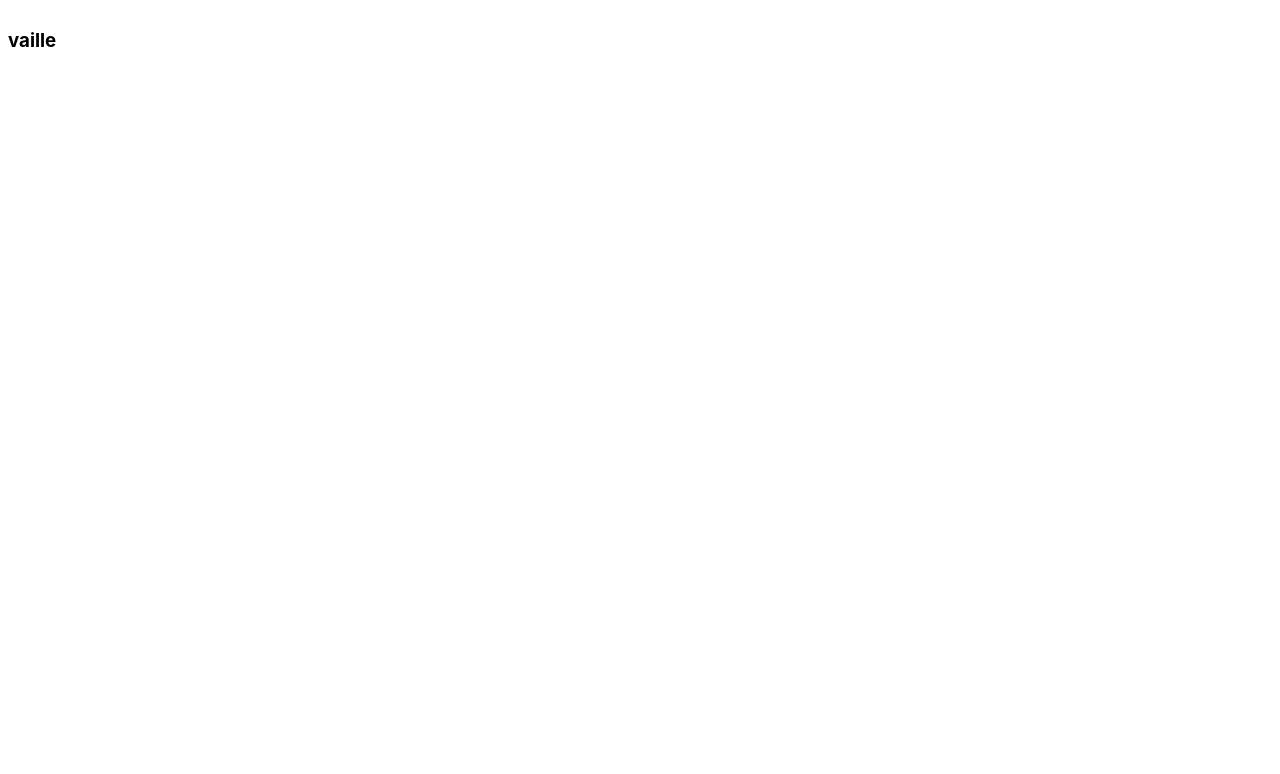
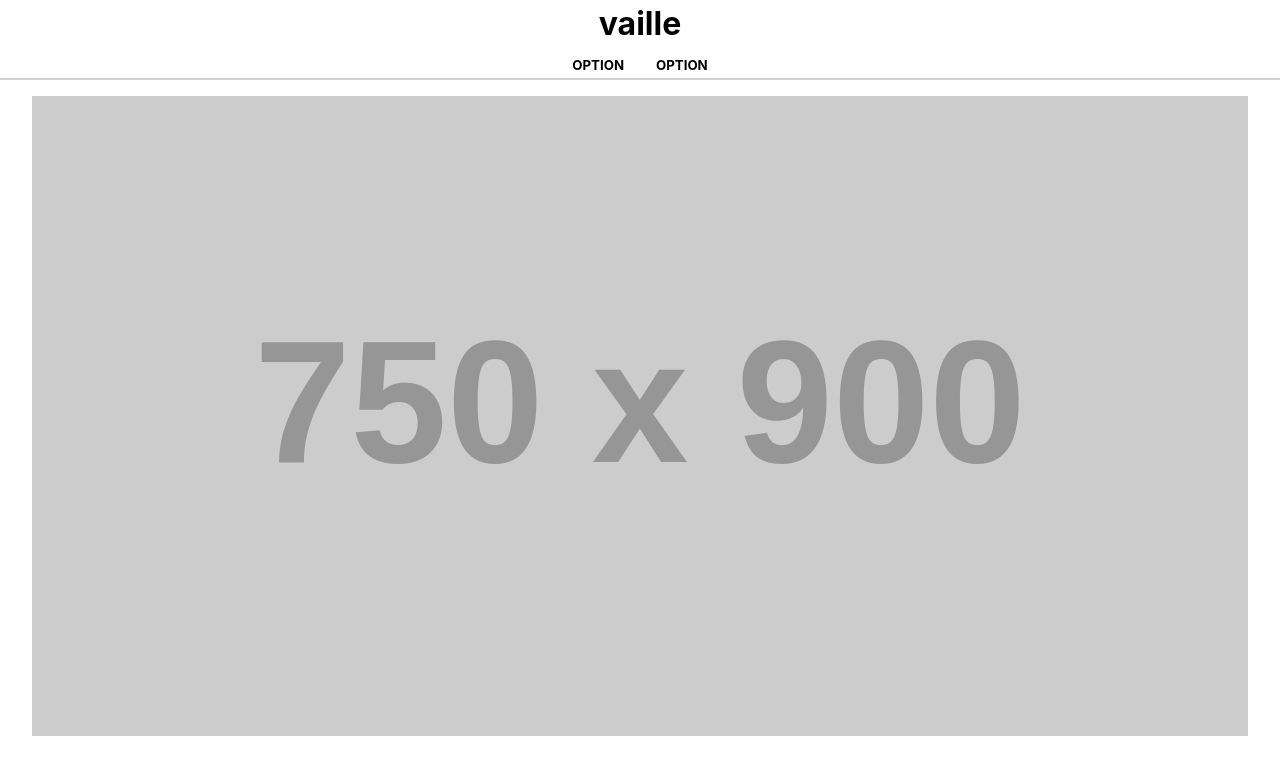
Before and after one commit to jackstasiulis/vaille-2024, a React (Vite) app: page / in a window 1280 px wide. Shown: the top 774 px of the page. Built offline with nearby package versions, Linux system fonts and the light colour scheme.

Commit message:
built basic navbar and hero section structures

```diff
--- a/src/App.jsx
+++ b/src/App.jsx
@@ -1,11 +1,13 @@
 import './App.scss'
+import Hero from './Components/Hero/Hero'
 import Navbar from './Components/Navbar/Navbar'
 
-function App() {
+const App = () => {
 
   return (
     <>
       <Navbar />
+      <Hero />
     </>
   )
 }
--- a/src/App.scss
+++ b/src/App.scss
@@ -1,3 +1,17 @@
+@use './Styles/variables.scss' as *;
+@use './Styles/mixins.scss' as *;
+
+*{
+  margin: 0;
+  padding: 0;
+  box-sizing: border-box;
+  // ::selection{
+  //     color: hotpink;
+  // }
+    // max-width: 100%;
+    // overflow-x: hidden;
+}
+
 :root {
   font-family: Inter, system-ui, Avenir, Helvetica, Arial, sans-serif;
   line-height: 1.5;
--- a/src/Components/Hero/Hero.jsx
+++ b/src/Components/Hero/Hero.jsx
@@ -0,0 +1,17 @@
+import './Hero.scss'
+
+const Hero = () => {
+
+  return (
+    <>
+        <section className='hero'>
+            <div className='hero__image--container'>
+                <img className='hero__image' src="https://placehold.co/750x900" alt="main page hero image" />
+            </div>
+
+        </section>
+    </>
+  )
+}
+
+export default Hero
--- a/src/Components/Hero/Hero.scss
+++ b/src/Components/Hero/Hero.scss
@@ -0,0 +1,27 @@
+@use '../../Styles/variables' as *;
+@use '../../Styles/mixins' as *;
+
+.hero{
+    width: 100%;
+    margin: 5rem 0rem 0rem 0rem;
+    // display: flex;
+    // justify-content: center;
+
+    &__image{
+        object-fit: cover;
+        width: 95%;
+        max-width: 80rem;
+        @include tablet{
+            height: 40rem;
+
+        }
+
+        &--container{
+            width: 100%;
+            display: flex;
+            justify-content: center;
+            padding: 1rem 0rem;
+
+        }
+    }
+}
--- a/src/Components/Navbar/Navbar.jsx
+++ b/src/Components/Navbar/Navbar.jsx
@@ -1,11 +1,18 @@
 import './Navbar.scss'
 
-function Navbar() {
+const Navbar = () => {
 
   return (
     <>
         <nav className='navbar'>
+
             <h3 className='navbar__logo'>vaille</h3>
+
+            <div className='navbar__option--container'>
+                <h5 className='navbar__option'>OPTION</h5>
+                <h5 className='navbar__option'>OPTION</h5>
+            </div>
+
         </nav>
     </>
   )
--- a/src/Components/Navbar/Navbar.scss
+++ b/src/Components/Navbar/Navbar.scss
@@ -2,5 +2,24 @@
 @use '../../Styles/mixins' as *;
 
 .navbar{
+    width: 100%;
+    height: 5rem;
     display: flex;
+    flex-direction: column;
+    align-items: center;
+    position: fixed;
+    top: 0;
+    background-color: white;
+    border-bottom: 2px solid lightgrey;
+
+    &__logo{
+        font-size: 2rem;
+        // margin: 1rem 0 0rem 0;
+    }
+    &__option{
+        margin: 0.5rem 1rem 1rem 1rem;
+        &--container{
+            display: flex;
+        }
+    }
 }
--- a/src/Styles/_variables.scss
+++ b/src/Styles/_variables.scss
@@ -0,0 +1,21 @@
+            // <-------> Jack Stasiulis' Custom Responsive design Breakpoints <-------> \\
+
+$mobileS-breakpoint: 320px;
+$mobileM-breakpoint: 375px;
+$mobileL-breakpoint: 425px;
+
+$tablet-breakpoint: 768px;
+$laptop-breakpoint: 1024px;
+
+$laptopL-breakpoint: 1440px;
+$desktop-breakpoint: 1620px;
+
+// $desktop-breakpoint: 1920px;
+// $desktop-breakpoint: 2560px;
+
+            // <-------> Jack Stasiulis' Custom Responsive design Breakpoints <-------> \\
+
+// * * * NOTES * * * \\
+// iPhone 11 pro - 375px
+// iPhone 12 pro - 390px
+// both included in mobileM
--- a/src/main.jsx
+++ b/src/main.jsx
@@ -1,7 +1,6 @@
 import React from 'react'
 import ReactDOM from 'react-dom/client'
 import App from './App.jsx'
-// import './index.css'
 
 ReactDOM.createRoot(document.getElementById('root')).render(
   <React.StrictMode>
```
